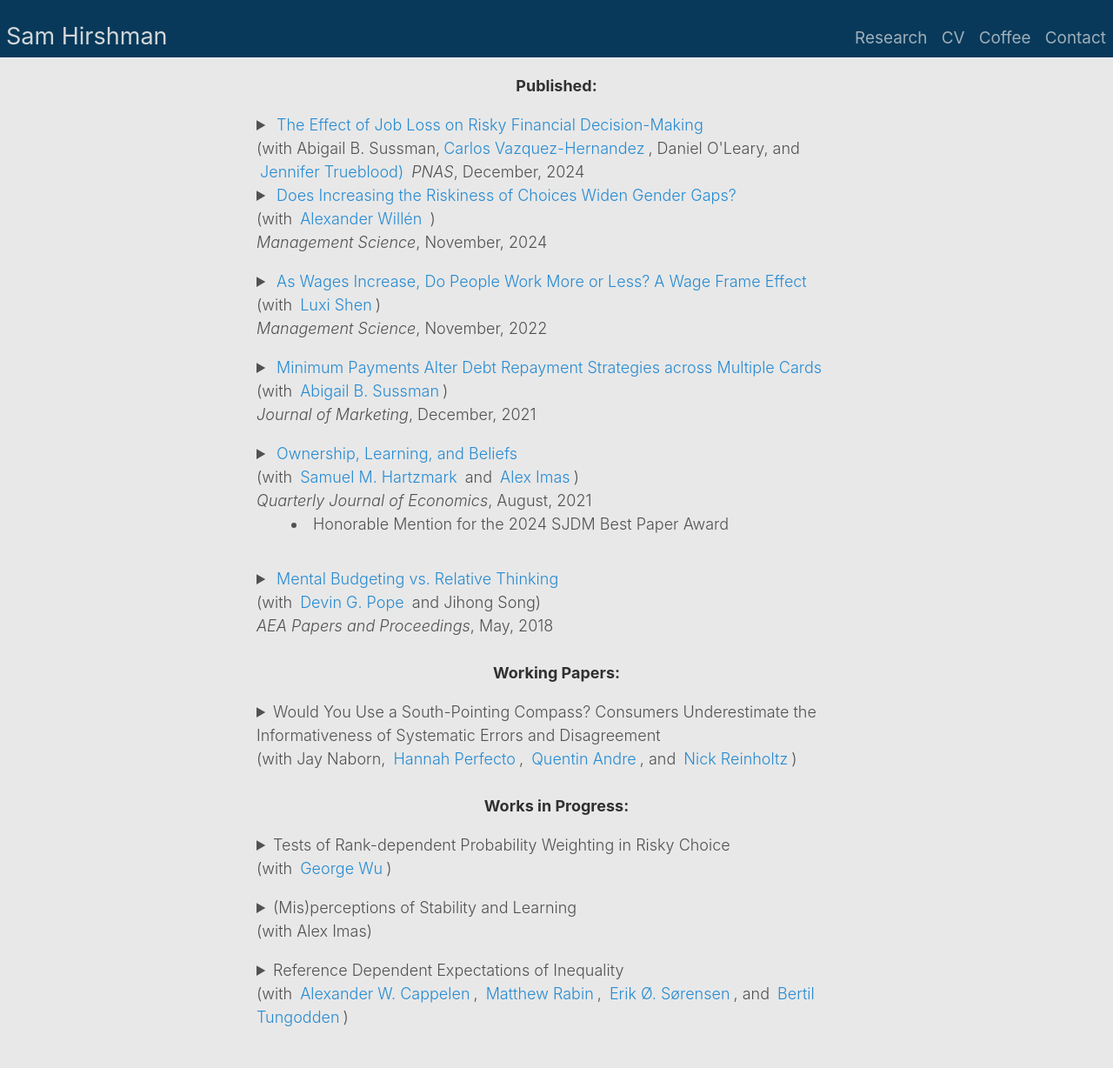
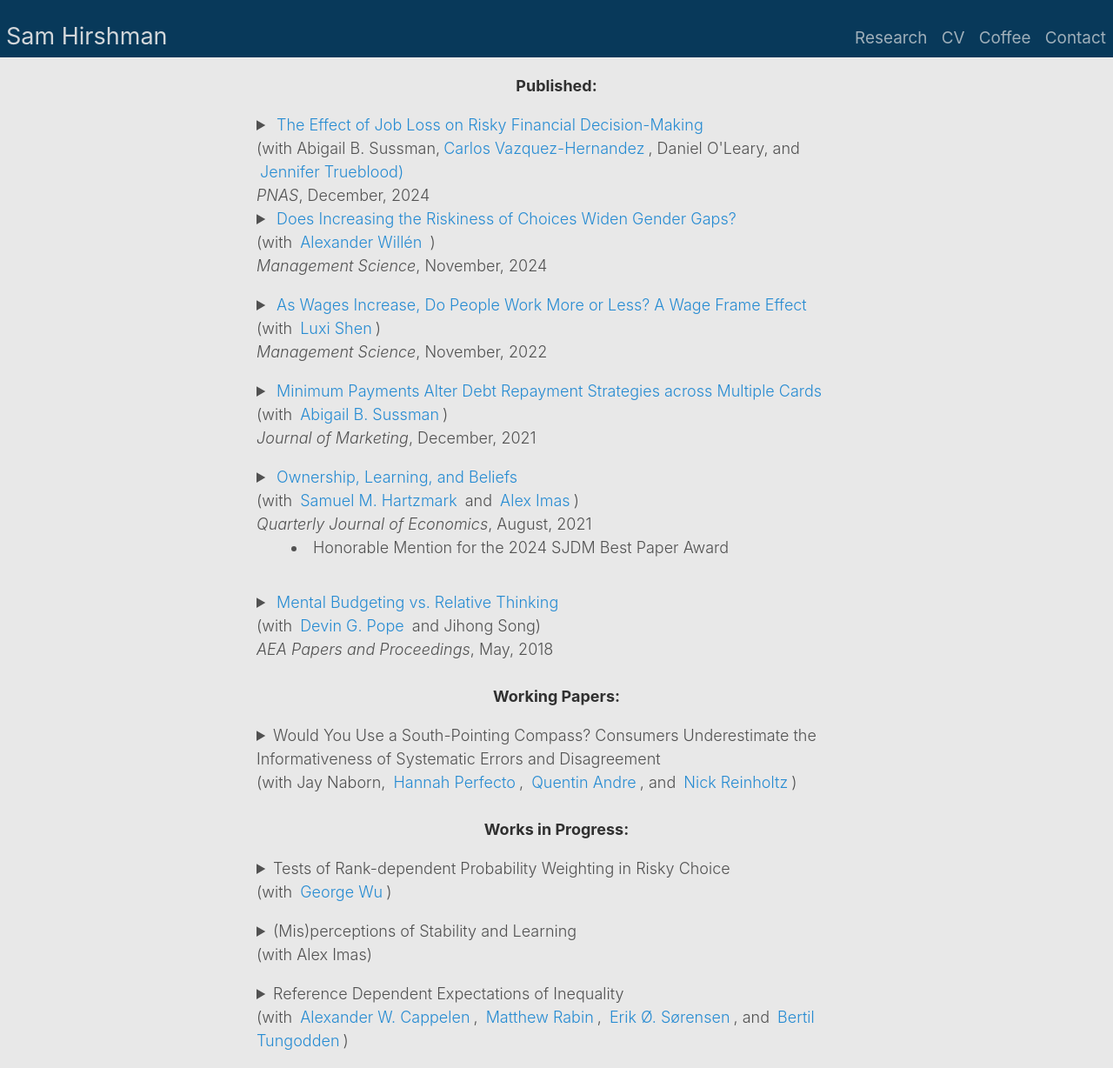
Before and after one commit to shirshma/shirshma.github.io, a Jekyll site: the page built from docs/research.md, in a window 1280 px wide. Shown: the whole page at 87% size. Built offline with Jekyll 4.4.1, drawn with Linux system fonts in a browser that asks for light colours; before the commit the page ends 1201 px from its top, so only the background shows below that.

```diff
--- a/docs/research.md
+++ b/docs/research.md
@@ -5,7 +5,7 @@ description: Research Papers
 
 <p align="center"><strong>Published:</strong></p>
 <p><details>
-<summary><a href="https://www.pnas.org/doi/10.1073/pnas.2412760121" target="_blank"> The Effect of Job Loss on Risky Financial Decision-Making </a> <br> (with  Abigail B. Sussman,<a href="https://www.sydney.edu.au/business/about/our-people/academic-staff/carlos-vazquezhernandez.html">Carlos Vazquez-Hernandez</a>, Daniel O'Leary, and <a href="https://computationaldecisionlab.wordpress.com/">Jennifer Trueblood)</a> <i>PNAS</i>, December, 2024
+<summary><a href="https://www.pnas.org/doi/10.1073/pnas.2412760121" target="_blank"> The Effect of Job Loss on Risky Financial Decision-Making </a> <br> (with  Abigail B. Sussman,<a href="https://www.sydney.edu.au/business/about/our-people/academic-staff/carlos-vazquezhernandez.html">Carlos Vazquez-Hernandez</a>, Daniel O'Leary, and <a href="https://computationaldecisionlab.wordpress.com/">Jennifer Trueblood)</a><br> <i>PNAS</i>, December, 2024
 </summary>
 <b>Abstract:</b>
 Job loss is a common and disruptive life event. It is known to have numerous long term negative effects on financial, health, and social outcomes. While the negative effects of becoming unemployed on health and well-being are well-understood, the influence of job loss on financial decisions has received little attention. Across  a large-scale survey (N = 37,854), spending data from a bank (N=404,470), and two online experiments (total N=1403), we find that job loss increases financial risk taking. First, in survey data, job-loss is associated with elevated levels of self-reported financial risk taking and lottery ticket purchases. Next, using administrative data from a large bank, we find consistent causal evidence of the influence of job loss on gambling spending. Although total spending decreases after job loss, gambling spending is less affected than our control categories. Finally, we turn to two incentive-compatible manipulations of job loss operationalized in a lab setting. We find that this experimental manipulation increases the take-up of financial risks. The current finding that job loss increases financial risk taking could accentuate long term negative financial effects of job loss.
```
